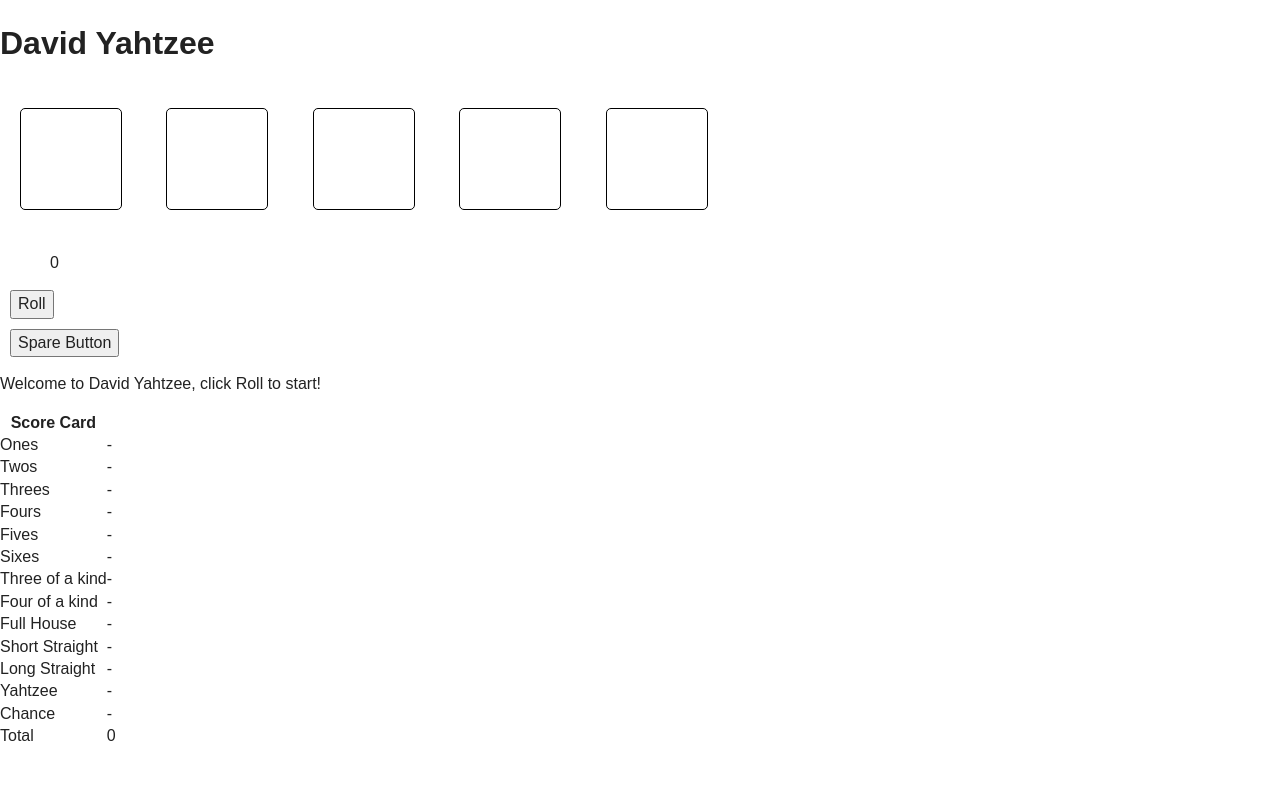
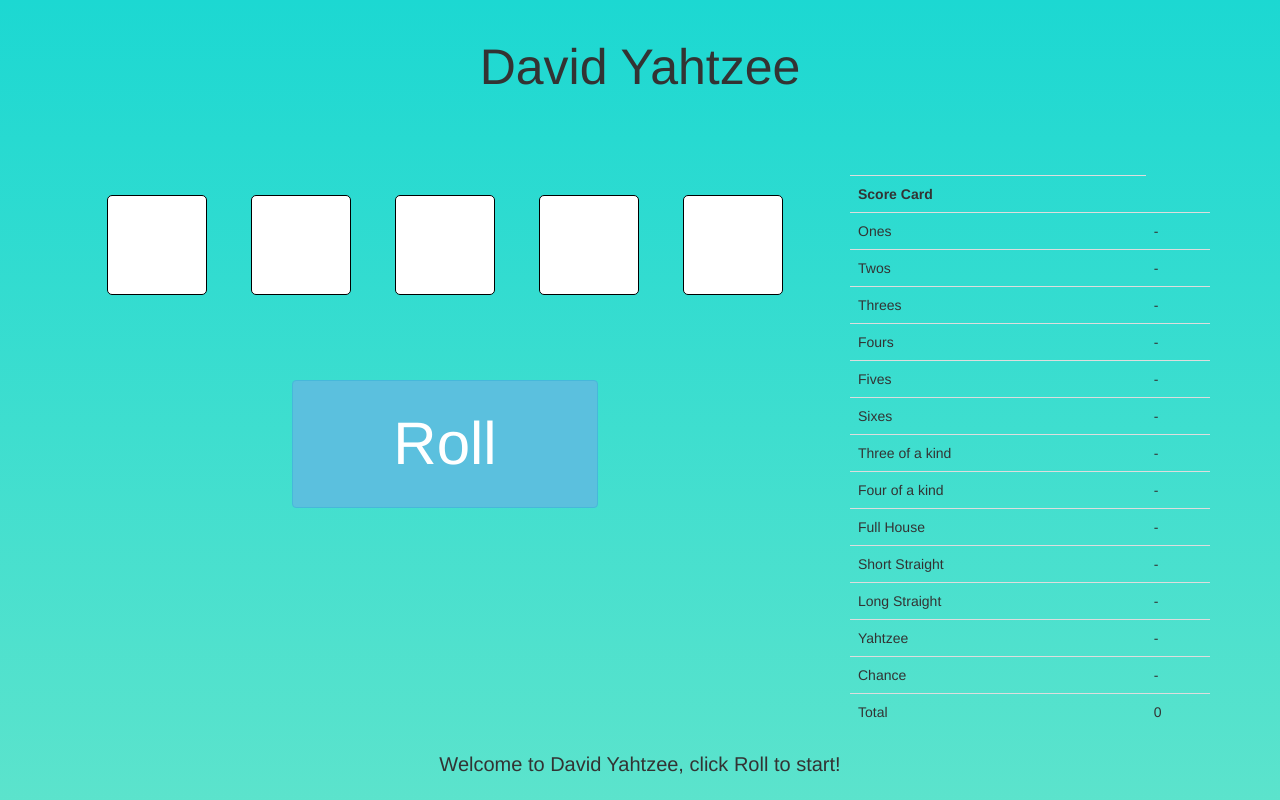
Before and after one commit to Davidprogramming1986/Yahtzee, a plain HTML site: page index.html in a window 1280 px wide. Shown: the top 800 px of the page. Drawn offline with nearby package versions, Linux system fonts and the light colour scheme.

Commit message:
style update

```diff
--- a/css/main.css
+++ b/css/main.css
@@ -97,9 +97,14 @@ textarea {
 
 /* Dice Styles */
 
+.dice-wrap {
+    text-align: center;
+}
+
 .dice {
     display: inline-block;
     position: relative;
+    background-color: white;
     width: 100px;
     height: 100px;
     border: 1px solid black;
@@ -153,13 +158,39 @@ textarea {
     opacity: 0.4;
 }
 
-#totalRollsNumber {
-    margin-left: 50px;
+/* Background */
+
+body {
+    height: 1500px;
+    background: linear-gradient(#1CD8D2, #93EDC7);
 }
 
-button {
+/* Title CSS */
+
+.title {
+    font-size: 50px;
+    text-align: center;
+    margin: 40px 0 80px 0;
+}
+
+/* Button CSS */
+
+#rollButton {
     display: block;
-    margin: 10px;
+    padding: 20px 100px 20px 100px;
+    font-size: 60px;
+    margin: 60px auto 60px auto;
+
+}
+
+.scoreCard {
+    margin: auto;
+}
+
+#console {
+    text-align: center;
+    font-size: 20px;
+    margin: 20px;
 }
 
 
--- a/index.html
+++ b/index.html
@@ -11,13 +11,19 @@
         <!-- Place favicon.ico in the root directory -->
 
         <link rel="stylesheet" href="css/normalize.css">
+        <link rel="stylesheet" href="https://maxcdn.bootstrapcdn.com/bootstrap/3.3.7/css/bootstrap.min.css" integrity="sha384-BVYiiSIFeK1dGmJRAkycuHAHRg32OmUcww7on3RYdg4Va+PmSTsz/K68vbdEjh4u" crossorigin="anonymous">
         <link rel="stylesheet" href="css/main.css">
         <script src="js/vendor/modernizr-2.8.3.min.js"></script>
     </head>
     <body>
 
-        <h1>David Yahtzee</h1>
+        <div class='container'>
 
+            <h1 class='title'>David Yahtzee</h1>
+
+            <div class='row'>
+                <div class='col-xs-12 col-md-8'>
+                    <div class='dice-wrap'>
                         <div id='dice1' class='dice'>
                             <div class='dot1 dot'></div>
                             <div class='dot2 dot'></div>
@@ -67,15 +73,13 @@
                             <div class='dot6 dot'></div>
                             <div class='dot7 dot'></div>
                         </div>
+                    </div>
 
-        <p id='totalRollsNumber'>0</p>
+                    <button class='btn btn-info' id='rollButton'>Roll</button>
 
-        <button id='rollButton'>Roll</button>
-        <button>Spare Button</button>
-
-        <p id='console'></p>
-
-        <table class='scoreCard'>
+                </div>
+                <div class='col-xs-12 col-md-4'>
+                    <table class='scoreCard table table-hover'>
                         <th>Score Card</th>
                         <tr id='onesScore'>
                             <td>Ones</td>
@@ -133,10 +137,13 @@
                             <td>Total</td>
                             <td>0</td>
                         </tr>
+                    </table>
+                </div>
+            </div>
 
+            <p id='console'></p>
 
-        </table>
-
+        </div>
 
         <script src="https://code.jquery.com/jquery-1.12.0.min.js"></script>
         <script>window.jQuery || document.write('<script src="js/vendor/jquery-1.12.0.min.js"><\/script>')</script>
--- a/js/main.js
+++ b/js/main.js
@@ -300,10 +300,11 @@ function ScoreChecking() {
 	};
 
 	this.checkTOAK = function() {
-		var count, maxkey, max, i, dicelist = this.diceArray();
+		var count, maxkey, max, i, total, dicelist = this.diceArray();
 
 		count = _.countBy(dicelist, _.identity);
 		maxKey = _.max(Object.keys(count), function (key) { return count[key]; });
+		total = d1val + d2val + d3val + d4val + d5val;
 
 		max = 0;
 		for(i = 0; i < Object.keys(count).length; i++) {
@@ -314,20 +315,17 @@ function ScoreChecking() {
 
 		if(max < 3) {
 			return 0;
-		} else if(max === 3) {
-			return maxKey * 3;
-		} else if(max === 4) {
-			return maxKey * 4;
 		} else {
-			return maxKey * 5;
+			return total;
 		}
 	};
 
 	this.checkFOAK = function() {
-		var count, maxkey, max, i, dicelist = this.diceArray();
+		var count, maxkey, max, i, total, dicelist = this.diceArray();
 
 		count = _.countBy(dicelist, _.identity);
 		maxKey = _.max(Object.keys(count), function (key) { return count[key]; });
+		total = d1val + d2val + d3val + d4val + d5val;
 
 		max = 0;
 		for(i = 0; i < Object.keys(count).length; i++) {
@@ -338,10 +336,8 @@ function ScoreChecking() {
 
 		if(max < 4) {
 			return 0;
-		} else if(max === 4) {
-			return maxKey * 4;
 		} else {
-			return maxKey * 5;
+			return total;
 		}
 	};
 
@@ -507,7 +503,6 @@ function scoreSelect() {
 		}
 
 		totalRolls = 0;
-		updateRoll();
 		gameTurns++;
 
 		if(gameTurns < maxGameTurns) {
@@ -528,12 +523,6 @@ function scoreUpdate(id, score) {
 	//Updates the score and the total
 	$(id).find('td:eq(1)').text(score);
 	$('#total').find('td:eq(1)').text(scoreTotal);
-}
-
-
-function updateRoll() {
-	// Updates the number of rolls
-	$('#totalRollsNumber').text(totalRolls);
 }
 
 
@@ -561,7 +550,6 @@ function roll() {
 			scoreClick = 0;
 			rollDice.roll();
 			totalRolls++;
-			updateRoll();
 			$('#console').text('Rolling roll ' + totalRolls);
 		} else {
 			$('#console').text('You have used up all ' + totalRolls + ' turns, please select where you want this turn scored');
```
Lines whose indentation alone changed are shown as unchanged.
